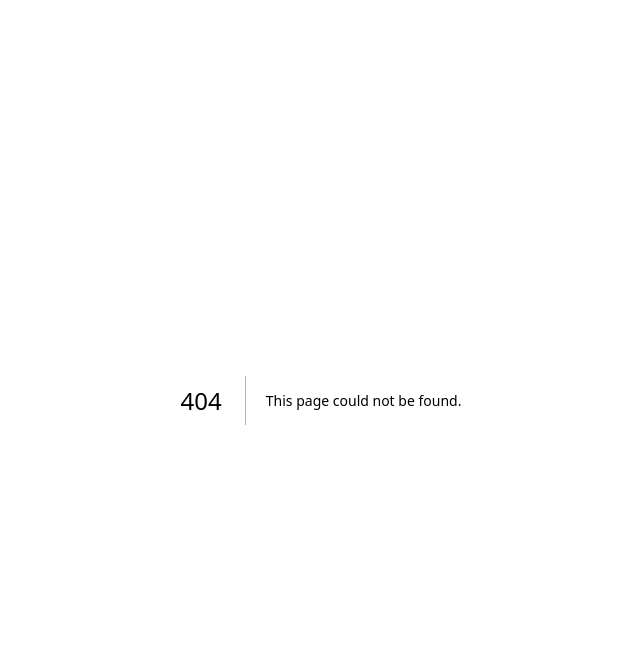
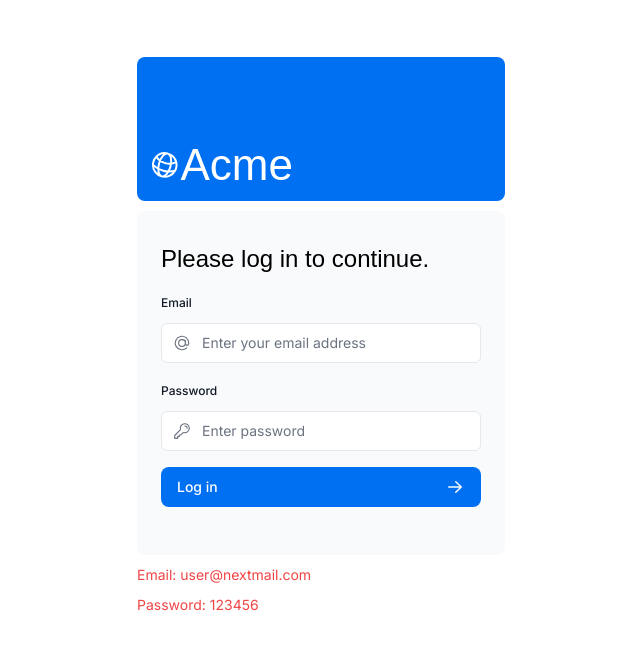
Before and after one commit to frantanius/next-dashboard, a Next.js app: page /login in a window 1280 px wide. Before the commit this address had no page. Shown: the top 650 px of the page, without its empty margins (319-959 px from the left). Built offline with nearby package versions, Linux system fonts and the light colour scheme; a web font is replaced by a local one.

Commit message:
add Auth

```diff
--- a/app/lib/actions.ts
+++ b/app/lib/actions.ts
@@ -4,6 +4,8 @@
 import { sql } from '@vercel/postgres';
 import { revalidatePath } from 'next/cache';
 import { redirect } from 'next/navigation';
+import { signIn } from '@/auth';
+import { AuthError } from 'next-auth';
 
 export type State = {
   errors?: {
@@ -114,3 +116,22 @@
     return { message: 'Database Error: Failed to Delete Invoice.' };
   }
 }
+
+export async function authenticate(
+  prevState: string | undefined,
+  formData: FormData,
+) {
+  try {
+    await signIn('credentials', formData);
+  } catch (error) {
+    if (error instanceof AuthError) {
+      switch (error.type) {
+        case 'CredentialsSignin':
+          return 'Invalid credentials.';
+        default:
+          return 'Something went wrong.';
+      }
+    }
+    throw error;
+  }
+}
--- /dev/null
+++ b/app/login/page.tsx
@@ -0,0 +1,19 @@
+import AcmeLogo from '@/app/ui/acme-logo';
+import LoginForm from '@/app/ui/login-form';
+
+export default function LoginPage() {
+  return (
+    <main className="flex items-center justify-center md:h-screen">
+      <div className="relative mx-auto flex w-full max-w-[400px] flex-col space-y-2.5 p-4 md:-mt-32">
+        <div className="flex h-20 w-full items-end rounded-lg bg-blue-500 p-3 md:h-36">
+          <div className="w-32 text-white md:w-36">
+            <AcmeLogo />
+          </div>
+        </div>
+        <LoginForm />
+        <p className="text-sm text-red-500">Email: user@nextmail.com</p>
+        <p className="text-sm text-red-500">Password: 123456</p>
+      </div>
+    </main>
+  );
+}
--- a/app/ui/dashboard/sidenav.tsx
+++ b/app/ui/dashboard/sidenav.tsx
@@ -2,6 +2,7 @@
 import NavLinks from '@/app/ui/dashboard/nav-links';
 import AcmeLogo from '@/app/ui/acme-logo';
 import { PowerIcon } from '@heroicons/react/24/outline';
+import { signOut } from '@/auth';
 
 export default function SideNav() {
   return (
@@ -17,7 +18,12 @@
       <div className="flex grow flex-row justify-between space-x-2 md:flex-col md:space-x-0 md:space-y-2">
         <NavLinks />
         <div className="hidden h-auto w-full grow rounded-md bg-gray-50 md:block"></div>
-        <form>
+        <form
+          action={async () => {
+            'use server';
+            await signOut();
+          }}
+        >
           <button className="flex h-[48px] w-full grow items-center justify-center gap-2 rounded-md bg-gray-50 p-3 text-sm font-medium hover:bg-sky-100 hover:text-blue-600 md:flex-none md:justify-start md:p-2 md:px-3">
             <PowerIcon className="w-6" />
             <div className="hidden md:block">Sign Out</div>
--- a/app/ui/login-form.tsx
+++ b/app/ui/login-form.tsx
@@ -1,3 +1,5 @@
+'use client';
+
 import { lusitana } from '@/app/ui/fonts';
 import {
   AtSymbolIcon,
@@ -5,15 +7,20 @@
   ExclamationCircleIcon,
 } from '@heroicons/react/24/outline';
 import { ArrowRightIcon } from '@heroicons/react/20/solid';
-import { Button } from './button';
+import { Button } from '@/app/ui/button';
+import { useFormState, useFormStatus } from 'react-dom';
+import { authenticate } from '@/app/lib/actions';
 
 export default function LoginForm() {
+  const [errorMessage, dispatch] = useFormState(authenticate, undefined);
+
   return (
-    <form className="space-y-3">
+    <form action={dispatch} className="space-y-3">
       <div className="flex-1 rounded-lg bg-gray-50 px-6 pb-4 pt-8">
         <h1 className={`${lusitana.className} mb-3 text-2xl`}>
           Please log in to continue.
         </h1>
+
         <div className="w-full">
           <div>
             <label
@@ -29,7 +36,7 @@
                 type="email"
                 name="email"
                 placeholder="Enter your email address"
-                required
+                // required
               />
               <AtSymbolIcon className="pointer-events-none absolute left-3 top-1/2 h-[18px] w-[18px] -translate-y-1/2 text-gray-500 peer-focus:text-gray-900" />
             </div>
@@ -48,7 +55,7 @@
                 type="password"
                 name="password"
                 placeholder="Enter password"
-                required
+                // required
                 minLength={6}
               />
               <KeyIcon className="pointer-events-none absolute left-3 top-1/2 h-[18px] w-[18px] -translate-y-1/2 text-gray-500 peer-focus:text-gray-900" />
@@ -56,8 +63,17 @@
           </div>
         </div>
         <LoginButton />
-        <div className="flex h-8 items-end space-x-1">
-          {/* Add form errors here */}
+        <div
+          className="flex h-8 items-end space-x-1"
+          aria-live="polite"
+          aria-atomic="true"
+        >
+          {errorMessage && (
+            <>
+              <ExclamationCircleIcon className="h-5 w-5 text-red-500" />
+              <p className="text-sm text-red-500">{errorMessage}</p>
+            </>
+          )}
         </div>
       </div>
     </form>
@@ -65,8 +81,10 @@
 }
 
 function LoginButton() {
+  const { pending } = useFormStatus();
+
   return (
-    <Button className="mt-4 w-full">
+    <Button className="mt-4 w-full" aria-disabled={pending}>
       Log in <ArrowRightIcon className="ml-auto h-5 w-5 text-gray-50" />
     </Button>
   );
--- /dev/null
+++ b/auth.config.ts
@@ -0,0 +1,21 @@
+import type { NextAuthConfig } from 'next-auth';
+
+export const authConfig = {
+  pages: {
+    signIn: '/login',
+  },
+  callbacks: {
+    authorized({ auth, request: { nextUrl } }) {
+      const isLoggedIn = !!auth?.user;
+      const isOnDashboard = nextUrl.pathname.startsWith('/dashboard');
+      if (isOnDashboard) {
+        if (isLoggedIn) return true;
+        return false; // Redirect unauthenticated users to login page
+      } else if (isLoggedIn) {
+        return Response.redirect(new URL('/dashboard', nextUrl));
+      }
+      return true;
+    },
+  },
+  providers: [], // Add providers with an empty array for now
+} satisfies NextAuthConfig;
--- /dev/null
+++ b/auth.ts
@@ -0,0 +1,42 @@
+import NextAuth from 'next-auth';
+import { authConfig } from './auth.config';
+import Credentials from 'next-auth/providers/credentials';
+import { z } from 'zod';
+import { sql } from '@vercel/postgres';
+import type { User } from '@/app/lib/definitions';
+import bcrypt from 'bcrypt';
+
+async function getUser(email: string): Promise<User | undefined> {
+  try {
+    const user = await sql<User>`SELECT * FROM users WHERE email=${email}`;
+    return user.rows[0];
+  } catch (error) {
+    console.error('Failed to fetch user:', error);
+    throw new Error('Failed to fetch user.');
+  }
+}
+
+export const { auth, signIn, signOut } = NextAuth({
+  ...authConfig,
+  providers: [
+    Credentials({
+      async authorize(credentials) {
+        const parsedCredentials = z
+          .object({ email: z.string().email(), password: z.string().min(6) })
+          .safeParse(credentials);
+
+          if (parsedCredentials.success) {
+            const { email, password } = parsedCredentials.data;
+            const user = await getUser(email);
+            if (!user) return null;
+            const passwordsMatch = await bcrypt.compare(password, user.password);
+
+            if (passwordsMatch) return user;
+          }
+
+          console.log('Invalid credentials');
+          return null;
+      },
+    }),
+  ],
+});
--- a/package.json
+++ b/package.json
@@ -18,6 +18,7 @@
     "bcrypt": "^5.1.1",
     "clsx": "^2.0.0",
     "next": "^14.0.2",
+    "next-auth": "^5.0.0-beta.5",
     "postcss": "8.4.31",
     "react": "18.2.0",
     "react-dom": "18.2.0",
```
Also changed, not shown: middleware.ts (added, +9 -0 lines), 1 other file (tests, documents, lock files or other folders).
